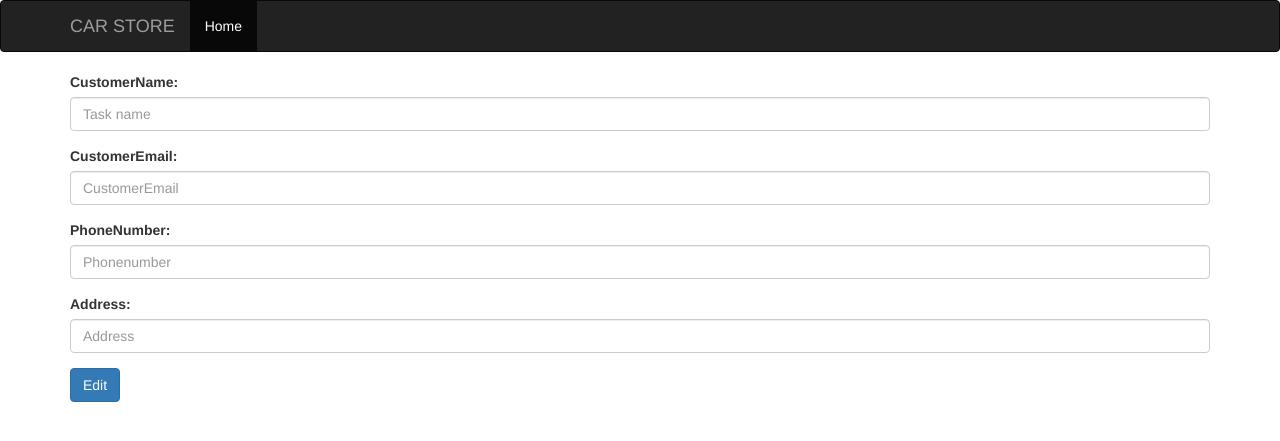
After one commit to DucLinh27/Website_cars, a Symfony app: template templates/customer/edit.html.twig in a window 1280 px wide. The commit adds this page. Shown: the top 441 px of the page. Run offline with Twig, Linux system fonts and the light colour scheme; the template is opened without the code that fills it, so the values that code supplies are empty; form fields are guessed from the names that the template uses; some libraries are stand-ins or nearby versions.

Commit message:
Edit of Customer

```diff
--- /dev/null
+++ b/templates/customer/edit.html.twig
@@ -0,0 +1,45 @@
+{% extends 'base.html.twig' %}
+
+{% block body %}
+    {{ form_start(form) }}
+    <div class="form-group">
+        <label for="Customername">CustomerName:</label>
+        {{ form_widget(form.Customername,{
+            'attr':{
+                'class':'form-control',
+                'placeholder': 'Task name'
+            }
+        }) }}
+    </div>
+    <div class="form-group">
+        <label for="Customermail">CustomerEmail:</label>
+        {{ form_widget(form.Customermail,{
+            'attr':{
+                'class':'form-control',
+                'placeholder': 'CustomerEmail'
+            }
+        }) }}
+    </div>
+    <div class="form-group">
+        <label for="Customerphone">PhoneNumber:</label>
+        {{ form_widget(form.Customerphone,{
+            'attr':{
+                'class':'form-control',
+                'placeholder': 'Phonenumber'
+            }
+        }) }}
+    </div>
+    <div class="form-group">
+        <label for="Customeraddress">Address:</label>
+        {{ form_widget(form.Customeraddress,{
+            'attr':{
+                'class':'form-control',
+                'placeholder': 'Address'
+            }
+        }) }}
+    </div>
+
+
+    <input type="submit" name="edit_car" value="Edit" class="btn btn-primary"/>
+    {{ form_end(form) }}
+{% endblock %}
--- a/templates/customer/index.html.twig
+++ b/templates/customer/index.html.twig
@@ -26,7 +26,7 @@
                         {#<a href="{{ path('todo_edit', {'id': todo.id}) }}" class='btn btn-default'>Edit</a>#}
                         {#<a href="{{ path('todo_delete', {'id': todo.id}) }}" class='btn btn-danger'>Delete</a>#}
                         <a href="{{ path('customer_details' , {'id' : customer.id}) }}" class='btn btn-success'>View</a>
-{#                        <a href="{{ path('customer_edit' , {'id' : customer.id}) }}" class='btn btn-default'>Edit</a>#}
+                        <a href="{{ path('customer_edit' , {'id' : customer.id}) }}" class='btn btn-default'>Edit</a>
                         <a href="{{ path('customer_delete' , {'id' : customer.id}) }}" class='btn btn-danger'>Delete</a>
                         {#                        <a href="{{ path('customer_create' , {'id' : customer.id}) }}" class='btn btn-danger'>Create</a>#}
                     </td>
```
Also changed, not shown: src/Controller/CustomerController.php (+22 -0 lines).
